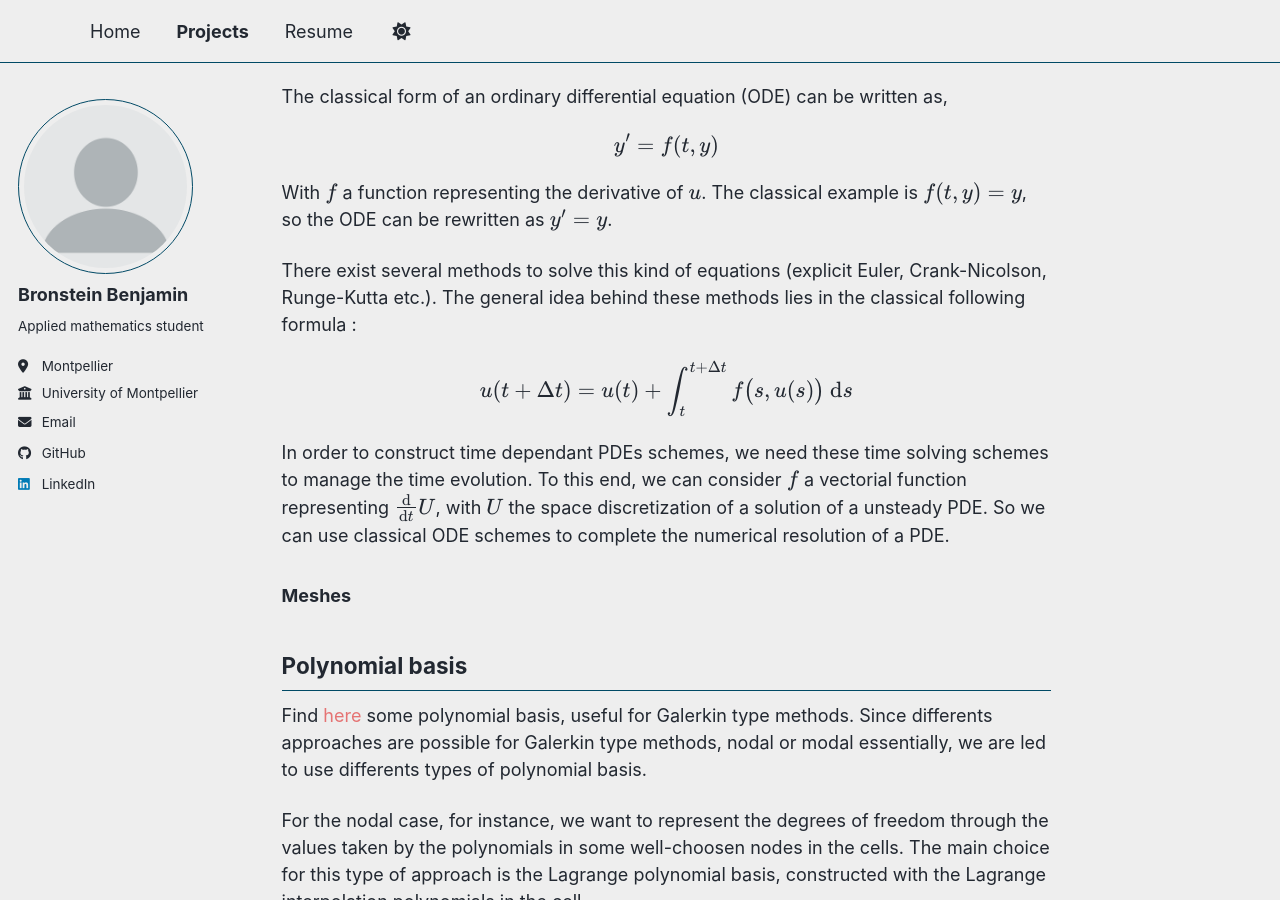
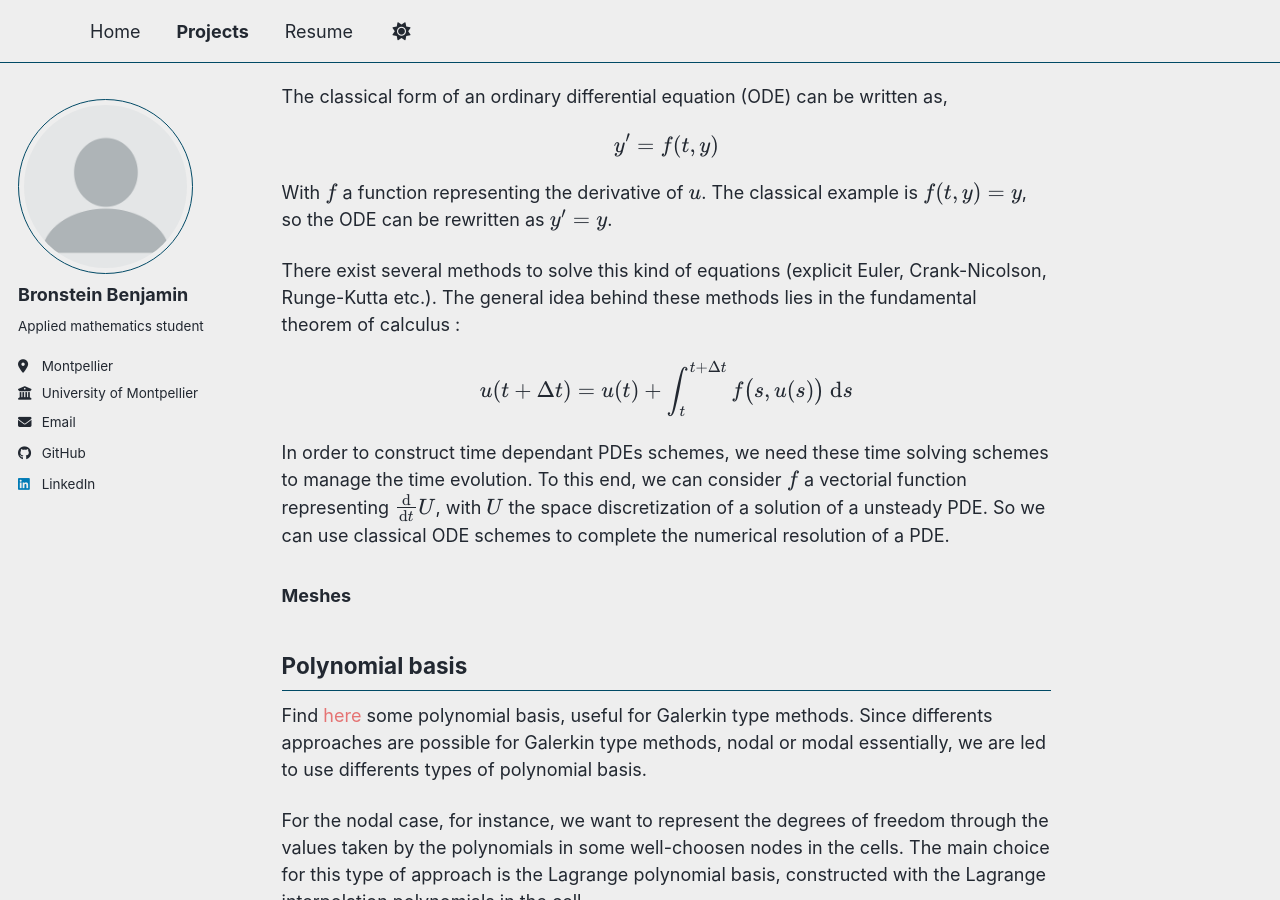
Before and after one commit to HerrBronstein/herrbronstein.github.io, a Jekyll site: the page built from _portfolio/portfolio-4.md, in a window 1280 px wide and 900 px high, scrolled down 688 px. Built offline with Jekyll 4.4.1, drawn with Linux system fonts in a browser that asks for light colours; a style sheet for code colours, icons or effects is not loaded.

Commit message:
Update portfolio-4.md

```diff
--- a/_portfolio/portfolio-4.md
+++ b/_portfolio/portfolio-4.md
@@ -24,7 +24,7 @@ $$y' = f(t,y)$$
 
 With $f$ a function representing the derivative of $u$. The classical example is $f(t,y) = y$, so the ODE can be rewritten as $y' = y$.
 
-There exist several methods to solve this kind of equations (explicit Euler, Crank-Nicolson, Runge-Kutta etc.). The general idea behind these methods lies in the classical following formula :
+There exist several methods to solve this kind of equations (explicit Euler, Crank-Nicolson, Runge-Kutta etc.). The general idea behind these methods lies in the fundamental theorem of calculus :
 
 $$u(t + \Delta t) = u(t) + \int_{t}^{t + \Delta t} f\big(s,u(s)\big) \ \text{d}s$$
 
```
